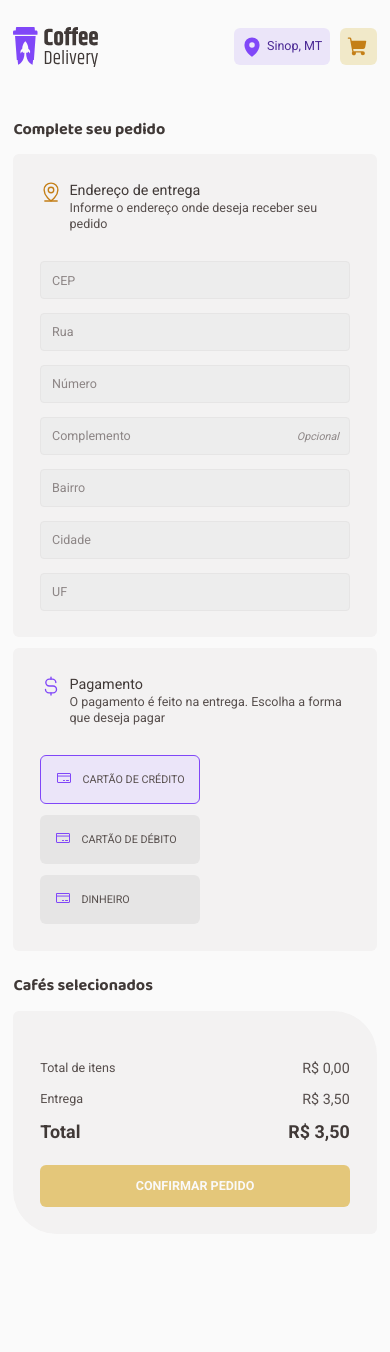
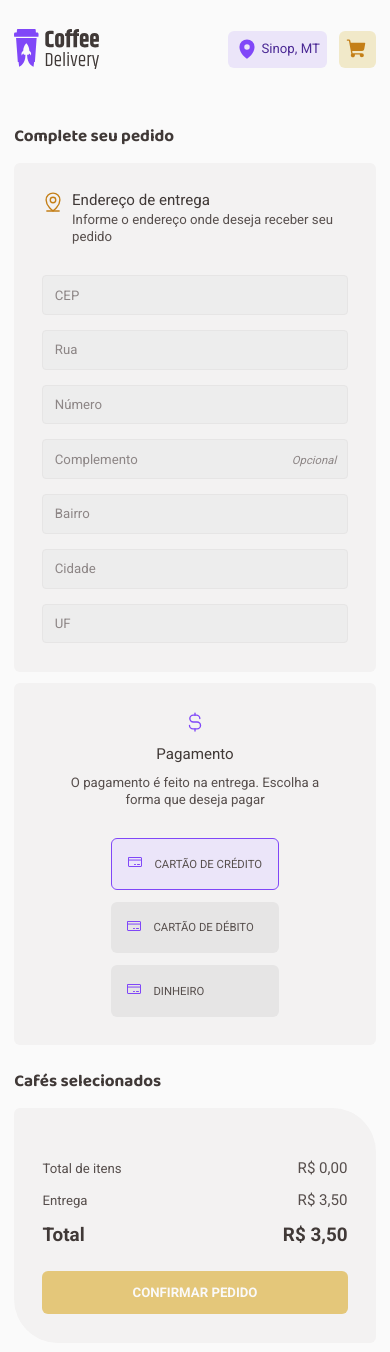
Before and after one commit to vitorlinsbinski/coffee-delivery, a React (Vite) app: page /cart in a window 390 px wide. Shown: the top 1352 px of the page. Before the commit the page ends 1270 px from the top, so only its background shows below. Built offline with nearby package versions, Linux system fonts and the light colour scheme.

Commit message:
responsive layout updated

```diff
--- a/package.json
+++ b/package.json
@@ -7,7 +7,8 @@
     "dev": "vite",
     "build": "tsc && vite build",
     "lint": "eslint . --ext ts,tsx --report-unused-disable-directives --max-warnings 0",
-    "preview": "vite preview"
+    "preview": "vite preview",
+    "host": "vite --host"
   },
   "dependencies": {
     "@hookform/resolvers": "^3.1.1",
--- a/src/components/Counter/styles.ts
+++ b/src/components/Counter/styles.ts
@@ -28,4 +28,15 @@ export const CounterContainer = styled.div`
       color: ${(props) => props.theme['pruple-dark']};
     }
   }
+
+  @media (max-width: 720px) {
+    width: 9.8rem;
+    height: 4.8rem;
+    gap: 0.8rem;
+
+    svg {
+      width: 2rem;
+      height: 2rem;
+    }
+  }
 `;
--- a/src/pages/Cart/CartProduct/styles.ts
+++ b/src/pages/Cart/CartProduct/styles.ts
@@ -40,8 +40,22 @@ export const ProductContainer = styled.div`
   }
 
   @media (max-width: 540px) {
+    flex-direction: column;
+    align-items: center;
+    text-align: center;
+
+    gap: 1.4rem;
+
+    .image,
     .actions {
-      margin-right: 3rem;
+      margin-right: 0;
+    }
+
+    .actions {
+      margin-bottom: 0.8rem;
+      h4 {
+        margin-bottom: 1.2rem;
+      }
     }
   }
 `;
@@ -77,4 +91,8 @@ export const RemoveButton = styled.button`
   &:hover {
     background-color: ${(props) => props.theme['base-hover']};
   }
+
+  @media (max-width: 540px) {
+    padding: 1.45rem 1.4rem;
+  }
 `;
--- a/src/pages/Cart/PaymentSelection/styles.ts
+++ b/src/pages/Cart/PaymentSelection/styles.ts
@@ -40,6 +40,30 @@ export const PaymentContainer = styled.div`
   @media (max-width: 768px) {
     padding: 3rem;
   }
+
+  @media (max-width: 540px) {
+    text-align: center;
+    display: flex;
+    flex-direction: column;
+    align-items: center;
+    justify-content: center;
+
+    header {
+      display: flex;
+      flex-direction: column;
+      align-items: center;
+      justify-content: center;
+
+      .text {
+        width: 100%;
+        max-width: 90%;
+
+        h4 {
+          margin-bottom: 1rem;
+        }
+      }
+    }
+  }
 `;
 
 export const SelectorArea = styled.div`
@@ -48,6 +72,10 @@ export const SelectorArea = styled.div`
   gap: 1.2rem;
 
   flex-wrap: wrap;
+
+  @media (max-width: 540px) {
+    justify-content: center;
+  }
 `;
 
 export const Selector = styled.div<SelectorProps>`
--- a/src/pages/Home/CatalogProduct/styles.ts
+++ b/src/pages/Home/CatalogProduct/styles.ts
@@ -96,6 +96,10 @@ export const AddCartButton = styled.button`
   &:hover {
     background-color: ${(props) => props.theme['pruple-dark']};
   }
+
+  @media (max-width: 720px) {
+    padding: 1.2rem;
+  }
 `;
 
 export const Price = styled.span`
--- a/src/pages/Order/styles.ts
+++ b/src/pages/Order/styles.ts
@@ -4,6 +4,7 @@ import { textM, titleL, textL } from '../../styles/typography';
 
 export const MainContainer = styled.main`
   margin-top: 8rem;
+  margin-bottom: 3rem;
 
   & > div {
     display: flex;
--- a/src/styles/global.ts
+++ b/src/styles/global.ts
@@ -71,7 +71,7 @@ export const GlobalStyle = createGlobalStyle`
 
     @media(max-width: 768px) {
         html {
-            font-size: calc(56%);
+            font-size: 59%;
         }
     }
 `;
```
